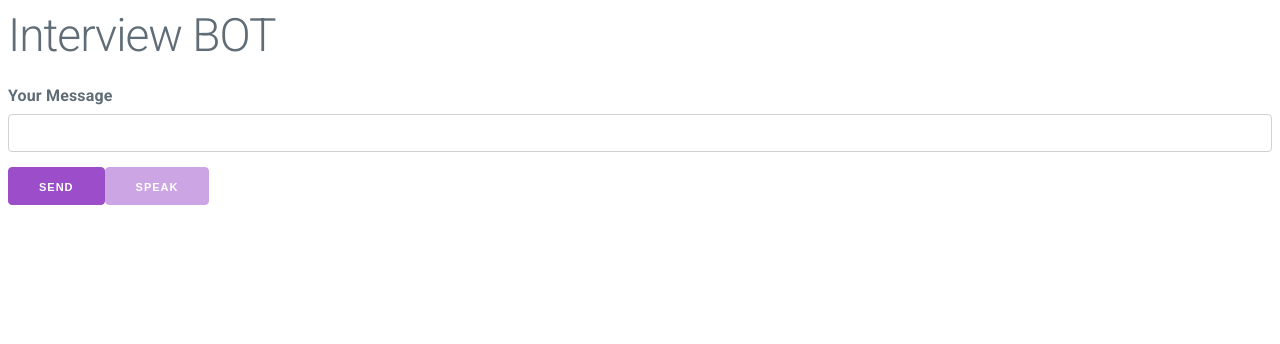
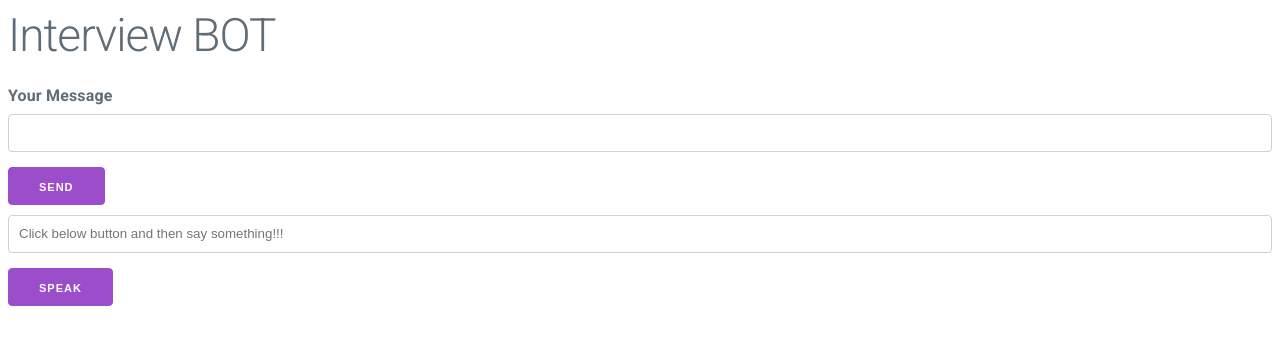
Before and after one commit to Divyanshu-Saini/angular-chatbot, an Angular app: page / in a window 1280 px wide. Shown: the top 344 px of the page. Built offline with nearby package versions, Linux system fonts and the light colour scheme; what api-ai-javascript would draw is missing.

Commit message:
speech reconigation added

```diff
--- a/src/app/chat/chat-dialog/chat-dialog.component.html
+++ b/src/app/chat/chat-dialog/chat-dialog.component.html
@@ -10,4 +10,6 @@
 <label for="nameField">Your Message</label>
 <input type="text" [(ngModel)]="formValue" (keyup.enter)="sendMessage()">
 <button (click)="sendMessage()">Send</button>
-<button (click)="activateSpeechSearch()"  [disabled]="!showSearchButton">Speak</button>
+<input type="text" class="form-control border-input" name="txtSpeechSearchMovieName" id="txtSpeechSearchMovieName" value=""
+placeholder="Click below button and then say something!!!" [(ngModel)]="speechData">
+<button class="btn btn-info btn-fill btn-wd" name="btnActivateSpeechSearchMovie" id="btnActivateSpeechSearchMovie" (click)="activateSpeechSearch()"  [disabled]="!showSearchButton" >Speak</button>
--- a/src/app/chat/chat-dialog/chat-dialog.component.ts
+++ b/src/app/chat/chat-dialog/chat-dialog.component.ts
@@ -17,7 +17,10 @@ export class ChatDialogComponent implements OnInit, OnDestroy {
   messages: Observable<Message[]>;
   formValue: string;
 
-  constructor(public chat: ChatService, private speechService: SpeechService) { }
+  constructor(public chat: ChatService, private speechService: SpeechService) {
+    this.showSearchButton = true;
+    this.speechData = '';
+   }
 
   ngOnInit() {
     // appends to array after each new message is added to feedSource
```
